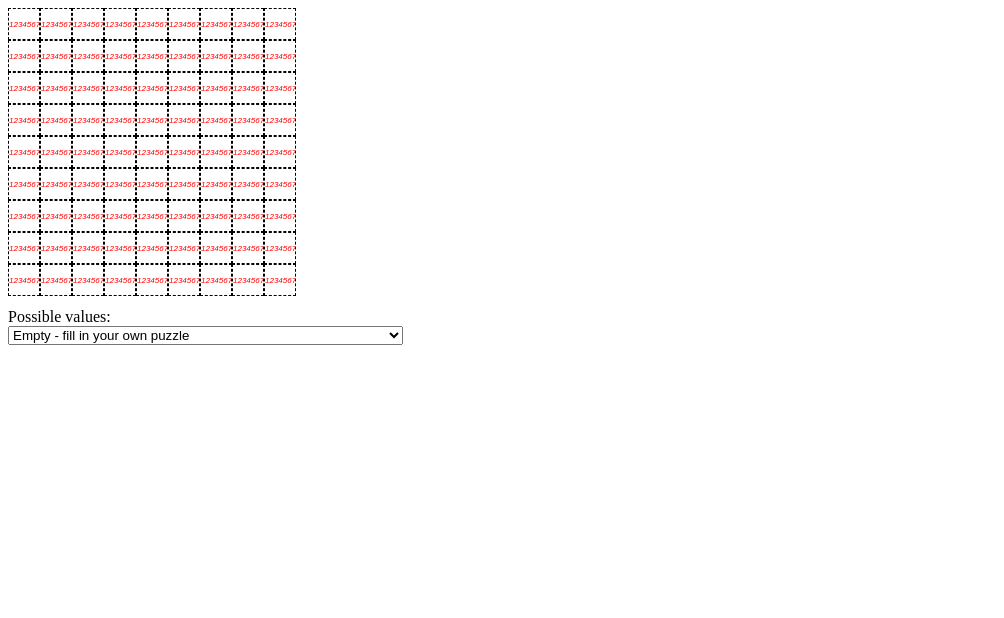
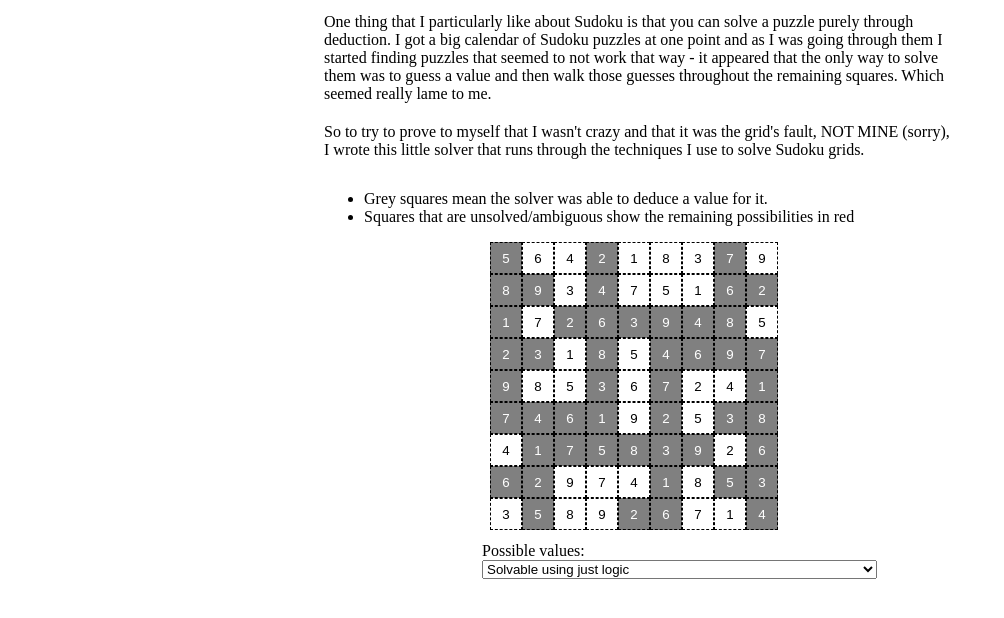
Before and after one commit to parkish/parkish.github.io, a plain HTML site: page sudoku/sudoku.html in a window 1280 px wide. Shown: the whole page, without its empty margins (0-1004 px from the left). Drawn offline with Linux system fonts and the light colour scheme.

Commit message:
fixing line endings and removing "enter your own grid" until it's actually implemented

```diff
--- a/sudoku/sudoku.html
+++ b/sudoku/sudoku.html
@@ -4,11 +4,36 @@
     <meta http-equiv="Content-type" content="text/html; charset=utf-8">
     <title>Sudoku Helper</title>
     <link rel="stylesheet" href="sudoku.css"/>
+    <style>
+        div { width: 50%; margin: 0 auto; }
+        p { width: 50%; margin: 0 auto; padding-top: 5px; padding-bottom: 15px; }
+    </style>
 </head>
 <body>
+
+<p>
+One thing that I particularly like about Sudoku is that you can solve a puzzle purely through deduction. I got a big calendar of Sudoku puzzles
+at one point and as I was going through them I started finding puzzles that seemed to not work that way - it appeared that the only way to
+solve them was to guess a value and then walk those guesses throughout the remaining squares. Which seemed really lame to me.
+</p>
+
+<p>
+So to try to prove to myself that I wasn't crazy and that it was the grid's fault, NOT MINE (sorry), I wrote this little solver that runs through
+the techniques I use to solve Sudoku grids.
+</p>
+
+<div>
+<ul>
+    <li>Grey squares mean the solver was able to deduce a value for it.</li>
+    <li>Squares that are unsolved/ambiguous show the remaining possibilities in red</li>
+</ul>
+</div>
+
 <div id="grid"></div>
+<div>
 <div>Possible values:<span id="possibles"></span></div>
-<select id="predefinedGrids" onchange="onChangeSelect(this)"></select>
-<script type="text/javascript" charset="utf-8" src="sudoku.js"></script>
+<div><select id="predefinedGrids" onchange="onChangeSelect(this)"></select></div>
+<div><script type="text/javascript" charset="utf-8" src="sudoku.js"></script></div>
+</div>
 </body>
 </html>
--- a/sudoku/sudoku.js
+++ b/sudoku/sudoku.js
@@ -169,7 +169,6 @@ function fillRow(rowCoord, rowValuesStr) {
 
 function getListOfPredefinedGrids() {
     var predefinedGrids = [
-        emptyFunction(),
 		shouldBeSolvableWithJustLogic(),
 		unsolvableWithJustLogicExample(),
 		isThisSolvableWithJustLogic(),
```
